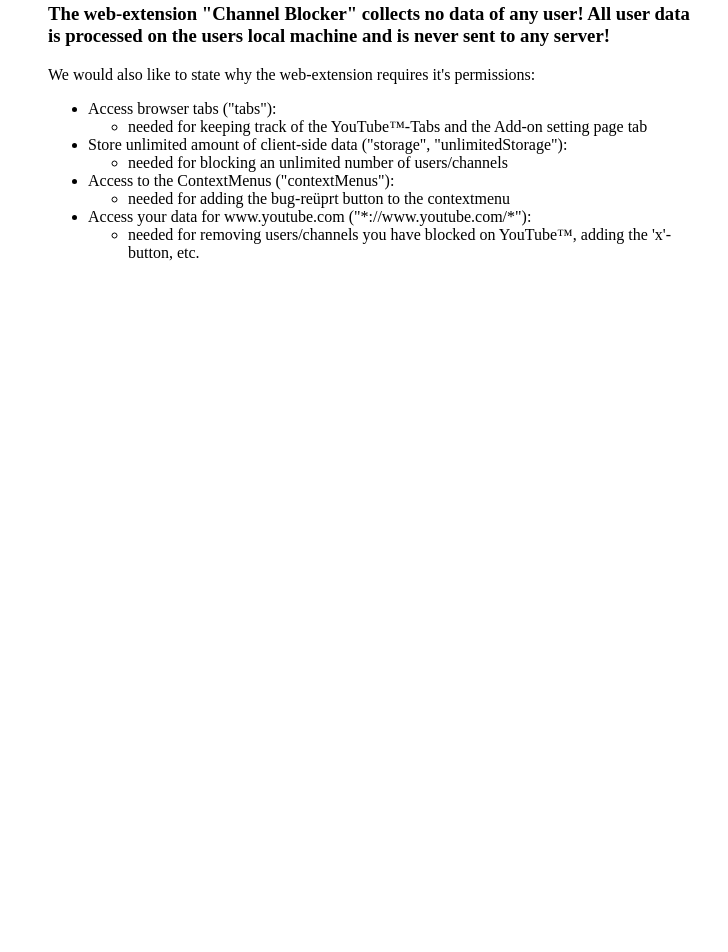
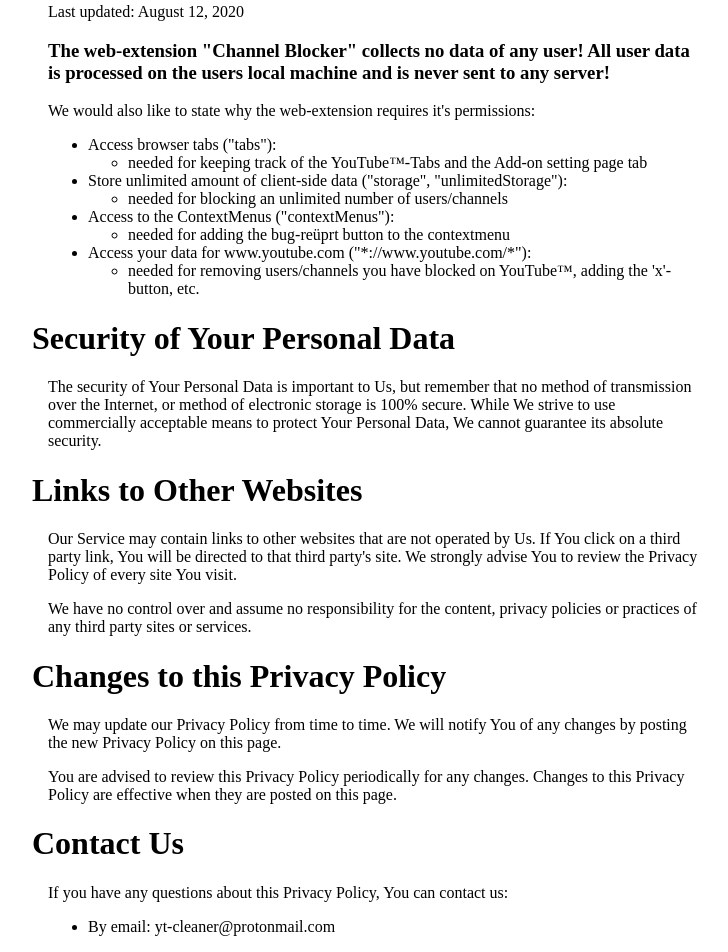
Before and after one commit to Time-Machine-Development/privacy-policy, a plain HTML site: page index.html in a window 1280 px wide. Shown: the part 154-1106 px from the top of the page, without its empty margins (200-928 px from the left). Before the commit the page ends 800 px from the top, so only its background shows below. Drawn offline with Linux system fonts and the light colour scheme.

Commit message:
text changes

```diff
--- a/index.html
+++ b/index.html
@@ -11,6 +11,7 @@
     <h1>
         Privacy policy for the web-extension Channel Blocker by Time Machine Development
     </h1>
+    <p>Last updated: August 12, 2020</p>
     <h3>
         The web-extension "Channel Blocker" collects no data of any user! All user data is processed on the users local machine and is never sent to any server!
     </h3>
@@ -57,5 +58,22 @@
 
         </li>
     </ul>
+
+    <h1>Security of Your Personal Data</h1>
+    <p>The security of Your Personal Data is important to Us, but remember that no method of transmission over the Internet, or method of electronic storage is 100% secure. While We strive to use commercially acceptable means to protect Your Personal Data, We cannot guarantee its absolute security.</p>
+
+    <h1>Links to Other Websites</h1>
+    <p>Our Service may contain links to other websites that are not operated by Us. If You click on a third party link, You will be directed to that third party's site. We strongly advise You to review the Privacy Policy of every site You visit.</p>
+    <p>We have no control over and assume no responsibility for the content, privacy policies or practices of any third party sites or services.</p>
+
+    <h1>Changes to this Privacy Policy</h1>
+    <p>We may update our Privacy Policy from time to time. We will notify You of any changes by posting the new Privacy Policy on this page.</p>
+    <p>You are advised to review this Privacy Policy periodically for any changes. Changes to this Privacy Policy are effective when they are posted on this page.</p>
+
+    <h1>Contact Us</h1>
+    <p>If you have any questions about this Privacy Policy, You can contact us:</p>
+    <ul>
+            <li>By email: yt-cleaner@protonmail.com</li>
+    </ul>
 </body>
 </html>
```
